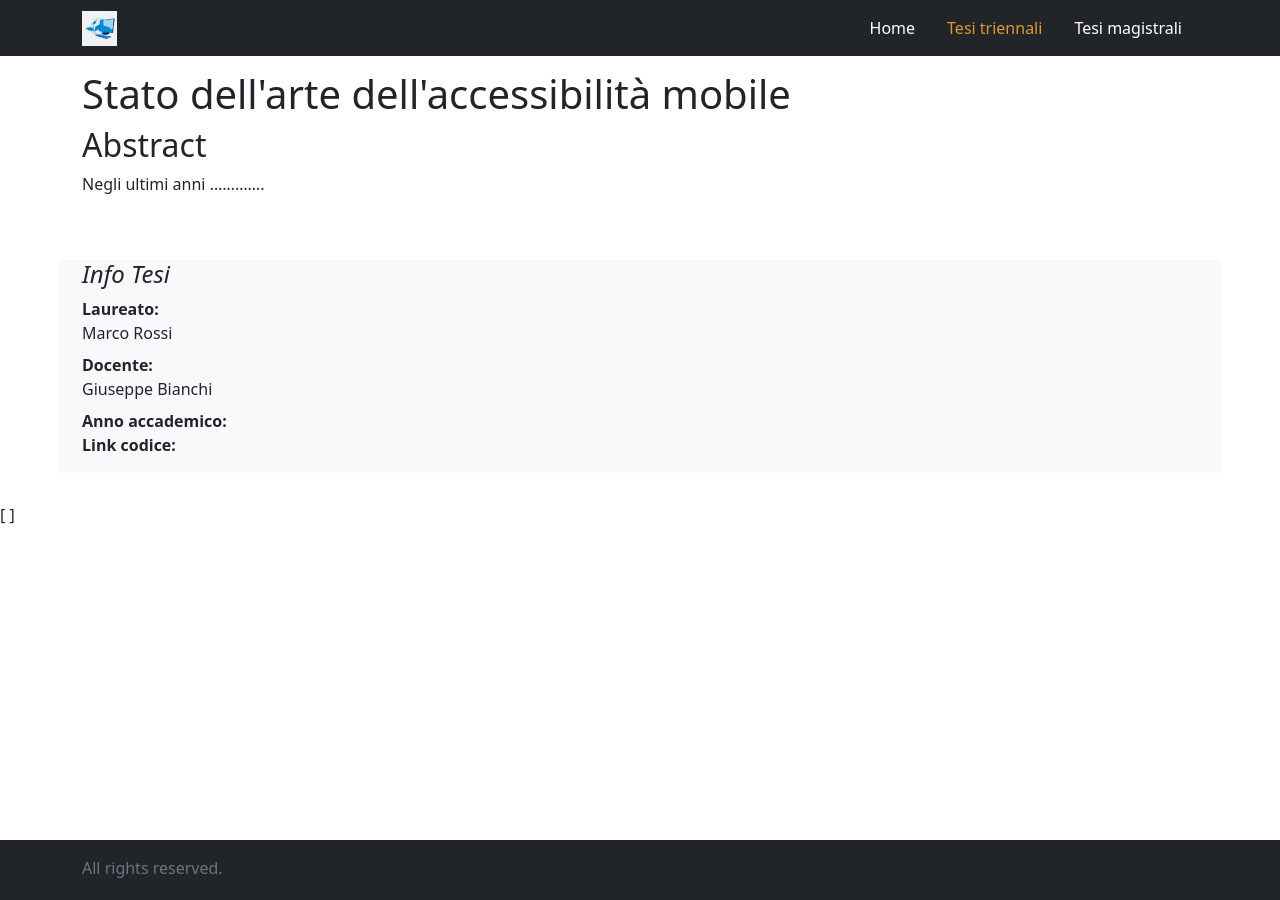
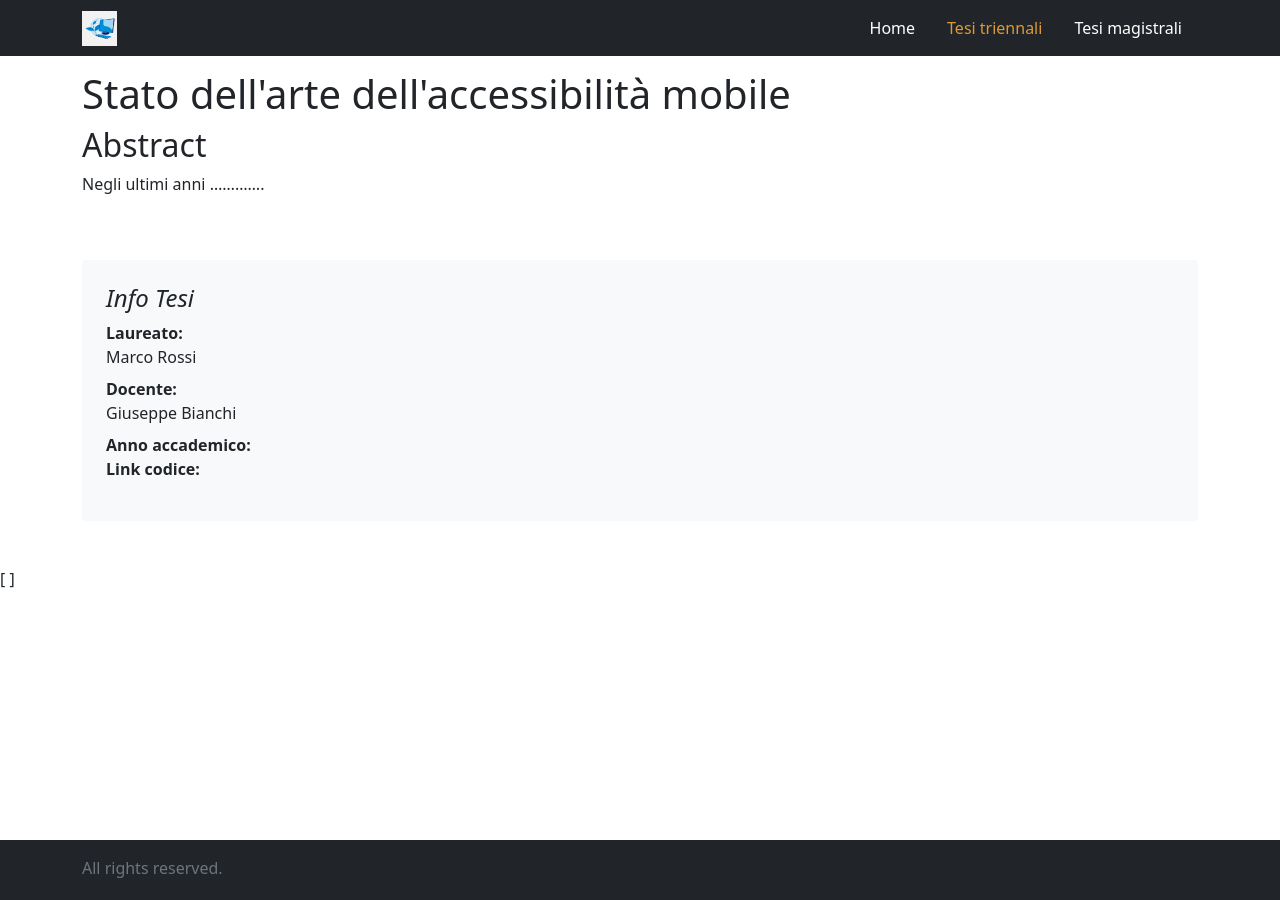
Before and after one commit to acantone03/sitodiprova.github.io, a Jekyll site: the page built from _tesitriennali/tesi_Rossi/description.md, in a window 1280 px wide. Built offline with Jekyll 4.4.1, drawn with Linux system fonts in a browser that asks for light colours.

Commit message:
Update tesitriennali.html

```diff
--- a/_layouts/tesitriennali.html
+++ b/_layouts/tesitriennali.html
@@ -15,8 +15,9 @@
 
             </div>
 
+              <div class="position-sticky" style="bottom: 2rem;">
+                    <div class="p-4 mb-3 bg-light rounded">
 
-                    <div class=" bg-light rounded">
                         <h4 class="fst-italic">Info Tesi</h4>
                         <dl>
                             <dt>Laureato:</dt>
@@ -31,7 +32,7 @@
                         </dl>
                     </div>
 
-
+                </div>
             </div>
 
     </div>
```
